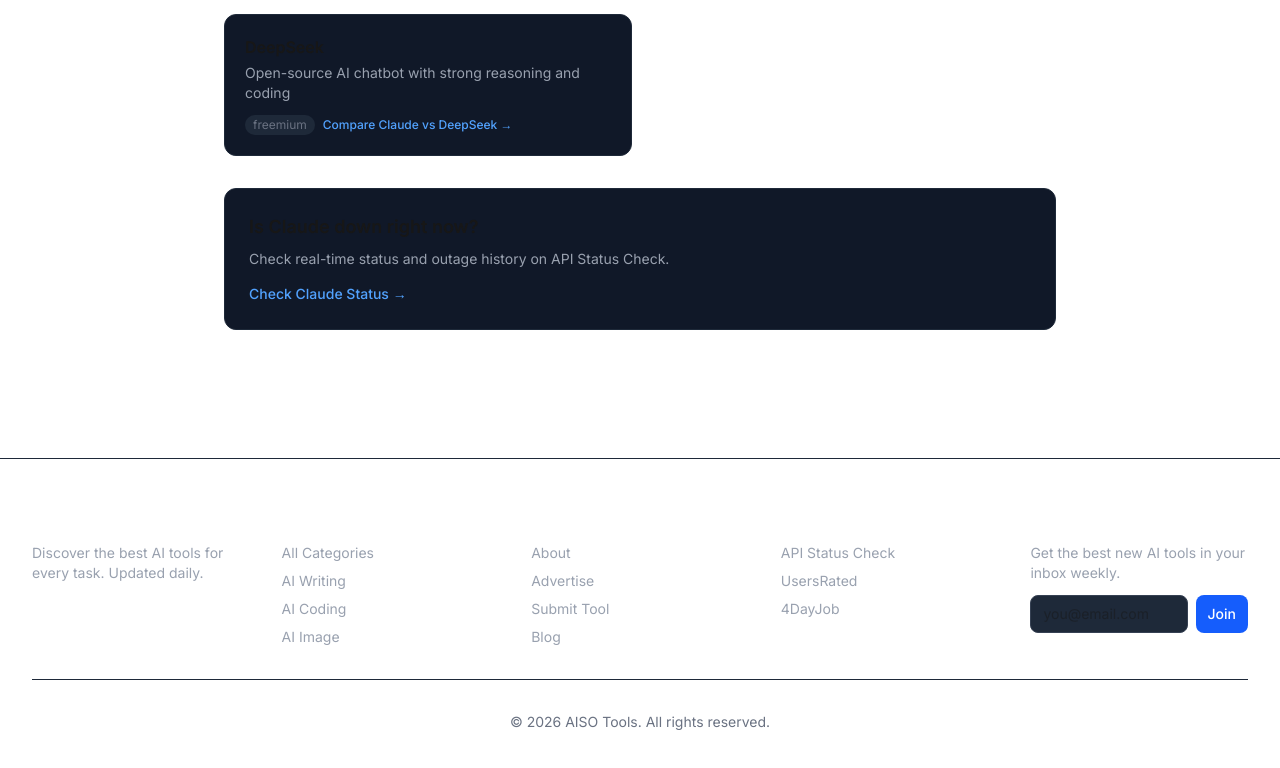
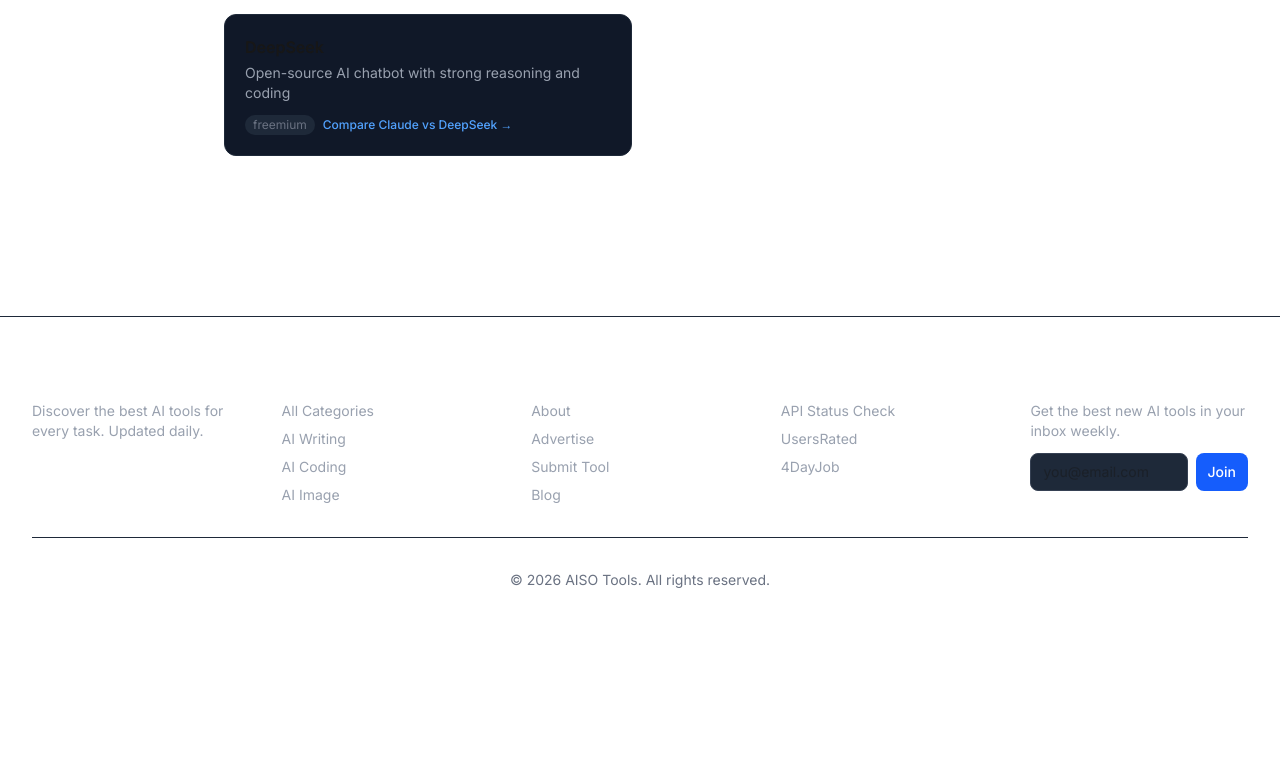
Before and after one commit to shibley/aisotools, a Next.js app: page /tool/claude in a window 1280 px wide. Shown: the part 1912-2680 px from the top of the page. After the commit the page ends 2550 px from the top, so only its background shows below. Built offline with nearby package versions, Linux system fonts and the light colour scheme.

Commit message:
fix: only show ASC status link for monitored APIs (61 tools)
Previously every tool page linked to apistatuscheck.com/api/{slug}
which 404'd for tools ASC doesn't monitor (e.g. ElevenLabs).
Now conditionally rendered via monitored-apis.ts allowlist.

```diff
--- a/src/app/alternatives/[slug]/page.tsx
+++ b/src/app/alternatives/[slug]/page.tsx
@@ -1,6 +1,7 @@
 import { tools, type Tool } from "@/data/tools";
 import { categories } from "@/data/categories";
 import { getEnrichment } from "@/data/enrichment";
+import { monitoredApis } from "@/data/monitored-apis";
 import {
   getAlternativesForTool,
   getToolsWithAlternatives,
@@ -878,7 +879,8 @@
           </div>
         </section>
 
-        {/* Status link */}
+        {/* Status link — only for tools monitored on ASC */}
+        {monitoredApis.has(tool.slug) && (
           <section className="bg-gray-900 border border-gray-800 rounded-xl p-6">
             <h2 className="text-lg font-semibold mb-2">
               Is {tool.name} down right now?
@@ -895,6 +897,7 @@
               Check {tool.name} Status →
             </a>
           </section>
+        )}
       </div>
     </>
   );
--- a/src/app/pricing/[slug]/page.tsx
+++ b/src/app/pricing/[slug]/page.tsx
@@ -1,6 +1,7 @@
 import { tools, type Tool } from "@/data/tools";
 import { categories } from "@/data/categories";
 import { getEnrichment } from "@/data/enrichment";
+import { monitoredApis } from "@/data/monitored-apis";
 import { notFound } from "next/navigation";
 import Link from "next/link";
 import type { Metadata } from "next";
@@ -817,7 +818,8 @@
           </div>
         </section>
 
-        {/* Status link */}
+        {/* Status link — only for tools monitored on ASC */}
+        {monitoredApis.has(tool.slug) && (
           <section className="bg-gray-900 border border-gray-800 rounded-xl p-6">
             <h2 className="text-lg font-semibold mb-2">
               Is {tool.name} down right now?
@@ -834,6 +836,7 @@
               Check {tool.name} Status →
             </a>
           </section>
+        )}
       </div>
     </>
   );
--- a/src/app/tool/[slug]/page.tsx
+++ b/src/app/tool/[slug]/page.tsx
@@ -1,6 +1,7 @@
 import { tools } from "@/data/tools";
 import { categories } from "@/data/categories";
 import { getEnrichment } from "@/data/enrichment";
+import { monitoredApis } from "@/data/monitored-apis";
 import { notFound } from "next/navigation";
 import Link from "next/link";
 import Image from "next/image";
@@ -199,7 +200,8 @@
         </section>
       )}
 
-      {/* Status link */}
+      {/* Status link — only for tools monitored on ASC */}
+      {monitoredApis.has(tool.slug) && (
         <section className="bg-gray-900 border border-gray-800 rounded-xl p-6">
           <h2 className="text-lg font-semibold mb-2">Is {tool.name} down right now?</h2>
           <p className="text-gray-400 text-sm mb-3">
@@ -214,6 +216,7 @@
             Check {tool.name} Status →
           </a>
         </section>
+      )}
     </div>
   );
 }
--- /dev/null
+++ b/src/data/monitored-apis.ts
@@ -0,0 +1,68 @@
+/**
+ * API slugs monitored on apistatuscheck.com
+ * Only show "Is X down?" status links for these tools.
+ * Last synced: 2026-03-11
+ */
+export const monitoredApis = new Set([
+  "algolia",
+  "anthropic",
+  "apple-pay",
+  "auth0",
+  "bitbucket",
+  "call-of-duty",
+  "canva",
+  "canvas-lms",
+  "chatgpt",
+  "clerk",
+  "cloudflare",
+  "cockroachdb",
+  "confluence",
+  "cursor",
+  "datadog",
+  "deepseek",
+  "digitalocean",
+  "discord",
+  "doordash",
+  "elasticsearch",
+  "epic-games",
+  "figma",
+  "firebase",
+  "flyio",
+  "fortnite",
+  "github",
+  "grafana",
+  "grammarly",
+  "heroku",
+  "jira",
+  "launchdarkly",
+  "linear",
+  "mailgun",
+  "neon",
+  "netlify",
+  "new-relic",
+  "notion",
+  "okta",
+  "openai",
+  "outlook",
+  "pagerduty",
+  "plaid",
+  "planetscale",
+  "playstation",
+  "postmark",
+  "render",
+  "robinhood",
+  "roblox",
+  "sendgrid",
+  "sentry",
+  "shopify",
+  "slack",
+  "snapchat",
+  "square",
+  "steam",
+  "stripe",
+  "supabase",
+  "twilio",
+  "valorant",
+  "vercel",
+  "zoom",
+]);
```
Lines whose indentation alone changed are shown as unchanged.
